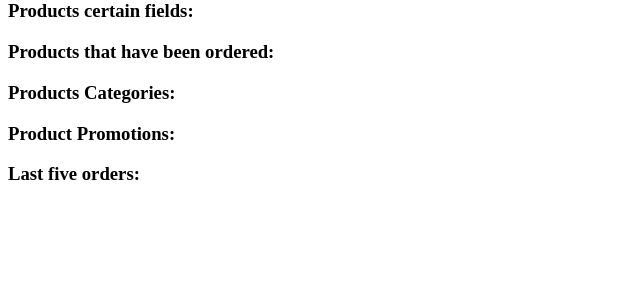
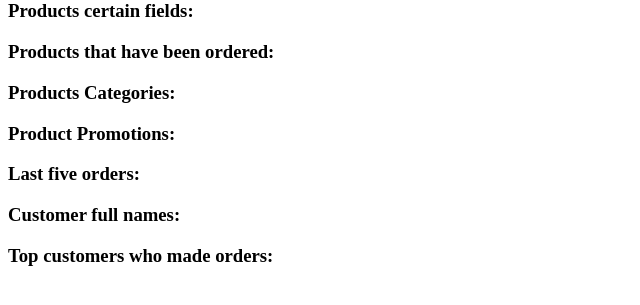
Before and after one commit to mohammed-manahi/storefront, a Django app: page /playground/query-sets/ in a window 1280 px wide. Shown: the part 351-656 px from the top of the page, without its empty margins (0-640 px from the left). Run offline with Django 4.2, Linux system fonts and the light colour scheme; data that the repository does not hold is empty.

Commit message:
query sets - continue

```diff
--- a/playground/templates/query_set.html
+++ b/playground/templates/query_set.html
@@ -70,5 +70,17 @@
             | {{ last_order.order.placed_at }}</li>
     {% endfor %}
 </ul>
+<h3> Customer full names:</h3>
+<ul>
+    {% for customer_name in customer_full_names %}
+        <li>{{ customer_name.full_name }}</li>
+    {% endfor %}
+</ul>
+<h3> Top customers who made orders:</h3>
+<ul>
+    {% for customer_order in customer_orders %}
+        <li>{{ customer_order.first_name }}</li>
+    {% endfor %}
+</ul>
 </body>
 </html>
--- a/playground/views.py
+++ b/playground/views.py
@@ -1,6 +1,9 @@
 from django.shortcuts import render
-from django.db.models import Q, F
-from store.models import Product, OrderItem, Collection, Promotion
+from django.contrib.contenttypes.models import ContentType
+from django.db.models import Q, F, Value, Func, ExpressionWrapper, DecimalField
+from django.db.models.aggregates import Avg, Max, Min, Count
+from store.models import Product, OrderItem, Collection, Promotion, Customer
+from tags.models import TaggedItem
 
 
 def query_sets(request):
@@ -32,11 +35,31 @@ def query_sets(request):
     # A query set to get last five orders with their customers and product titles
     last_orders = OrderItem.objects.select_related("product").select_related("order").filter(
         order__payment_status="C").order_by("-order__placed_at")[:5]
+    # A query set to get min price in beauty category using aggregate
+    min_price_in_beauty_collection = Product.objects.filter(collection__title="Beauty").aggregate(
+        min_price=Min("unit_price"))
+    # A query set to annotate customer full name using concatenation
+    customer_full_names = Customer.objects.annotate(full_name=Func(F("first_name"), Value(' '), F("last_name"),
+                                                                   function="CONCAT"))[:5]
+    # A query set to count the number of orders for each customer
+    customer_orders = Customer.objects.annotate(orders_count=Count('order'))[:5]
+    # ِA query set to apply discount using expression wrapper
+    discount = ExpressionWrapper(F("unit_price") * 0.8, output_field=DecimalField())
+    discounted_price = Product.objects.annotate(discount=discount)
+    # A query set for generic relation that uses content type for the tag(s) of a product with id 1
+    content_type = ContentType.objects.get_for_model(Product)
+    product_tags = TaggedItem.objects.select_related("tag").filter(content_type=content_type, object_id=1)
+    # A query set to achieve the generic relation above using custom manager defined in tags app's models
+    TaggedItem.objects.get_tags_for(Product, 1)
+
     template = "query_set.html"
     context = {"products": products, "recent_products": recent_products, "filtered_products": filtered_products,
                "price_range_set": price_range_set, "products_q_objects": products_q_objects,
                "product_count": product_count, "products_f_objects": products_f_objects,
                "highest_products": highest_products, "products_certain_fields": products_certain_fields,
                "ordered_products": ordered_products, "product_categories": product_categories,
-               "product_promotions": product_promotions, "last_orders": last_orders}
+               "product_promotions": product_promotions, "last_orders": last_orders,
+               "min_price_in_beauty_collection": min_price_in_beauty_collection,
+               "customer_full_names": customer_full_names, "customer_orders": customer_orders,
+               "product_tags": product_tags}
     return render(request, template, context)
--- a/tags/models.py
+++ b/tags/models.py
@@ -1,6 +1,13 @@
 from django.db import models
 from django.contrib.contenttypes.models import ContentType
 from django.contrib.contenttypes.fields import GenericForeignKey
+
+
+class TaggedItemManager(models.Manager):
+    # Define custom manager for generic relation that uses content type for the tag(s) of a product with id
+    def get_tags_for(self, object_type, object_id):
+        content_type = ContentType.objects.get_for_model(object_type)
+        return TaggedItem.objects.select_related("tag").filter(content_type=content_type, object_id=object_id)
 
 
 class Tag(models.Model):
@@ -10,6 +17,8 @@ class Tag(models.Model):
 
 class TaggedItem(models.Model):
     """ Create TagItem model which applies generic tag using content_type """
+    # Use the custom manager "TaggedItemManager"
+    objects = TaggedItemManager()
     tag = models.ForeignKey(Tag, on_delete=models.CASCADE)
     content_type = models.ForeignKey(ContentType, on_delete=models.CASCADE)
     object_id = models.PositiveIntegerField()
```
